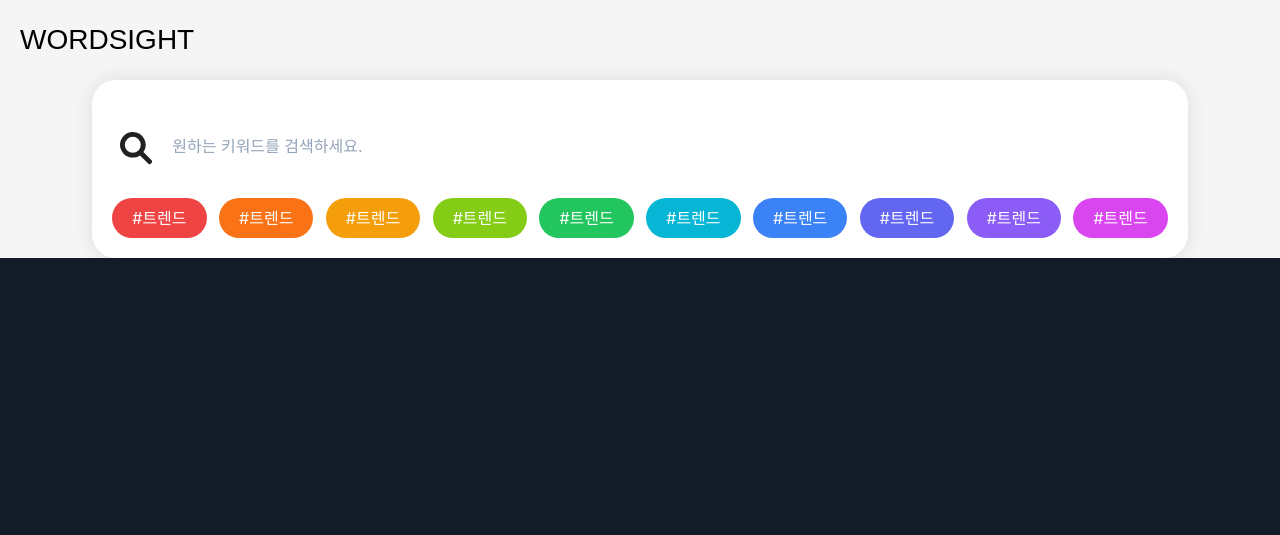
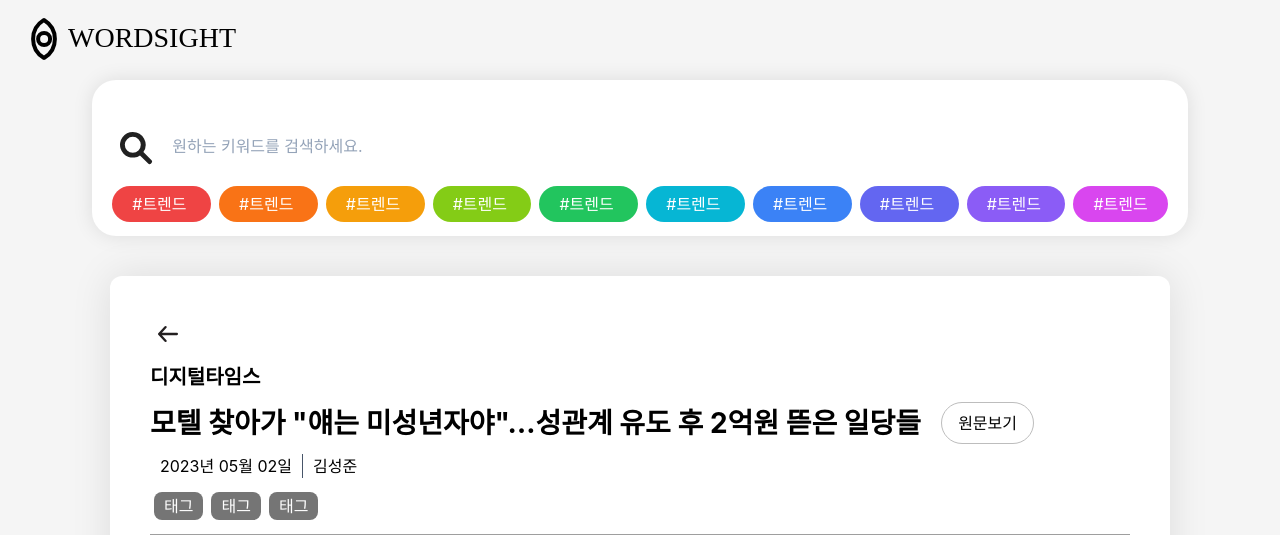
Before and after one commit to ih-tjpark/DevCourse_WordSight_Crawling_WebProject, a Django app: page /045cb746-e884-4294-82f6-20f248ef815a/ in a window 1280 px wide. Shown: the top 535 px of the page. Run offline with Django 4.2, Linux system fonts and the light colour scheme; data comes from the database, SQL or seed files in the repository; some libraries are stand-ins or nearby versions; some web fonts are replaced; grey boxes are pictures that could not be loaded.

Commit message:
add news card vertical templates update news card templates for apply object param update search query url for better finding

```diff
--- a/WordSightProject/wordsight/wordsight_front/static/css/style.css
+++ b/WordSightProject/wordsight/wordsight_front/static/css/style.css
@@ -54,6 +54,14 @@ footer {
     font-weight: 400;
 }
 
+.tag {
+    padding: 0.375rem 0.75rem;
+    border-radius: 8px;
+    background-color: #757575;
+    color: #fff;
+    margin: 0.125rem;
+}
+
 #category1:hover, #category1:active{
     background-color: #F39C12;
     border: 1px solid #F39C12;
@@ -79,3 +87,8 @@ input:focus {
 input[type="checkbox"]  {
     display: none;
 }
+img,
+video {
+    max-width: 100%;
+    height: auto;
+}
--- a/WordSightProject/wordsight/wordsight_front/templates/base.html
+++ b/WordSightProject/wordsight/wordsight_front/templates/base.html
@@ -49,6 +49,7 @@
                     }
                 },
                 borderRadius: {
+                    "lg":"8px",
                     "2xl": "12px",
                     "3xl": "24px",
                     "4xl": "32px",
--- a/WordSightProject/wordsight/wordsight_front/templates/pages/404page.html
+++ b/WordSightProject/wordsight/wordsight_front/templates/pages/404page.html
@@ -1,5 +1,5 @@
 {% extends 'content.html' %}
-
+<!--404error-->
 {% block maincontent%}
 <section id="404error" class="w-full">
     <div class="bg-white my-10 mx-2 rounded-2xl shadow-4xl py-16 px-10 grid grid-flow-row justify-items-center gap-2.5">
--- a/WordSightProject/wordsight/wordsight_front/templates/pages/detail.html
+++ b/WordSightProject/wordsight/wordsight_front/templates/pages/detail.html
@@ -1,8 +1,48 @@
 {% extends 'content.html' %}
 <!--뉴스 상세페이지-->
 {% block maincontent%}
-<section id="news-detail">
-    <div>
+<section id="news-detail" class="w-full max-w-[1080px]">
+    <div class="bg-white my-10 mx-2.5 rounded-2xl shadow-4xl py-10 px-10 grid grid-flow-row justify-items-start gap-2.5">
+        <a href="../">
+            <svg id="그룹_85" data-name="그룹 85" xmlns="http://www.w3.org/2000/svg" width="36" height="36" viewBox="0 0 36 36">
+                <g id="그룹_84" data-name="그룹 84" transform="translate(36) rotate(90)" opacity="0">
+                  <path id="패스_19" data-name="패스 19" d="M0,0H36V36H0Z" fill="#fff"/>
+                </g>
+                <path id="패스_20" data-name="패스 20" d="M26.75,16.856H11.925l4.538-4.983a1.077,1.077,0,0,0-.163-1.612,1.332,1.332,0,0,0-1.762.149l-6.25,6.858a1.342,1.342,0,0,0-.113.171c0,.057,0,.091-.087.149A1.038,1.038,0,0,0,8,18H8a1.038,1.038,0,0,0,.087.411c0,.057,0,.091.087.149a1.342,1.342,0,0,0,.113.171l6.25,6.858A1.3,1.3,0,0,0,15.5,26a1.317,1.317,0,0,0,.8-.263,1.126,1.126,0,0,0,.45-.777,1.1,1.1,0,0,0-.287-.834l-4.538-4.983H26.75a1.148,1.148,0,1,0,0-2.286Z" fill="#231f20"/>
+                <path id="패스_21" data-name="패스 21" d="M0,0H36V36H0Z" fill="none"/>
+            </svg>
+        </a>
+        <div class="text-[20px] font-bold">
+            {{news.news_agency}}
+        </div>
+        <div class="flex">
+            <div class="text-[28px] font-bold flex-auto">
+                {{news.title}}
+            </div>
+            <a href="http://www.kado.net/news/articleView.html?idxno=1181146" target="blank" class="flex-auto py-2 px-4 mx-5 rounded-3xl border-solid border-[1px] border-gray-line hover:bg-gray-line active:bg-active-gray active:text-white active:border-active-gray">
+                원문보기
+            </a>
+        </div>
+        <div class="flex divide-x divide-slate-600">
+            <div class="text-base font-regular flex-auto px-2.5">
+                {{news.created_date|date:"Y년 m월 d일"}}
+            </div>
+            <div class="text-base font-regular flex-auto px-2.5">
+                {{news.reporter}}
+            </div>
+        </div>
+        <div class="flex">
+            <!--관련 태그 리스트 가져오기-->
+            {% for i in "123"|make_list %}
+            <a class="py-0.5 px-2.5 rounded-lg bg-active-gray text-white m-1">
+                태그
+            </a>
+            {% endfor %}
+        </div>
+        <img src="https://www.bigkinds.or.kr/resources/images/01300101/2023/05/02/01300101.20230502131132001.01.jpg" alt="" class="w-full"/>
+        <p class="w-full break-words whitespace-break-spaces">
+            {{news.news_content}}
+        </p>
         <!--여기에 추가해주세요-->
     </div>
 </section>
--- a/WordSightProject/wordsight/wordsight_front/templates/pages/emptyWord.html
+++ b/WordSightProject/wordsight/wordsight_front/templates/pages/emptyWord.html
@@ -1,5 +1,5 @@
 {% extends 'content.html' %}
-
+<!--db에 단어 없음 에러 화면-->
 {% block maincontent%}
 <section id="204error" class="w-full">
     <div class="bg-white my-10 mx-2 rounded-2xl shadow-4xl py-16 px-10 grid grid-flow-row justify-items-center gap-2.5">
--- a/WordSightProject/wordsight/wordsight_front/templates/pages/home.html
+++ b/WordSightProject/wordsight/wordsight_front/templates/pages/home.html
@@ -27,6 +27,6 @@
         </div>
     </section>
     {% include "partial/search.html"%}
-    {% include "partial/newsDisplay.html"%}
+    {% include "partial/newsDisplay.html" with news=news %}
 </div>
 {% endblock%}
--- a/WordSightProject/wordsight/wordsight_front/templates/partial/header.html
+++ b/WordSightProject/wordsight/wordsight_front/templates/partial/header.html
@@ -1,6 +1,15 @@
 <header>
     <a href="{% url "WORDSIGHT:index" %}" class="logo-wrap logo-text">
-        WORDSIGHT
+        <svg xmlns="http://www.w3.org/2000/svg" width="275" height="48" viewBox="0 0 275 48">
+            <g id="그룹_102" data-name="그룹 102" transform="translate(-340 -16)">
+              <text id="WORDSIGHT" transform="translate(388 47)" font-size="28" font-family="SDPress-aOriginal, Sandoll Press Original"><tspan x="0" y="0">WORDSIGHT</tspan></text>
+              <g id="그룹_18" data-name="그룹 18" transform="translate(388 16) rotate(90)">
+                <path id="패스_11" data-name="패스 11" d="M22.981,10A22.03,22.03,0,0,0,4.175,20.6a.554.554,0,0,0,0,.591,21.986,21.986,0,0,0,37.611,0,.554.554,0,0,0,0-.591A22,22,0,0,0,22.981,10Z" transform="translate(0 3.109)" fill="none" stroke="#000" stroke-linecap="round" stroke-linejoin="round" stroke-width="4"/>
+                <path id="패스_12" data-name="패스 12" d="M30,24a6,6,0,1,1-6-6A6,6,0,0,1,30,24Z" transform="translate(-1 -0.109)" fill="rgba(0,0,0,0)" stroke="#000" stroke-linecap="round" stroke-linejoin="round" stroke-width="4"/>
+                <path id="패스_13" data-name="패스 13" d="M0,0H48V48H0Z" fill="none"/>
+              </g>
+            </g>
+        </svg>
     </a>
 
 </header>
--- a/WordSightProject/wordsight/wordsight_front/templates/partial/newsDisplay.html
+++ b/WordSightProject/wordsight/wordsight_front/templates/partial/newsDisplay.html
@@ -4,8 +4,8 @@
     <div class="w-full flex my-10 justify-between">
         <div id="news-card-wrap" class="w-full grid gap-5">
             <!--뉴스카드 반복문 (기능 생성 후 수정)-->
-            {%for j in '012345678'|make_list %}
-                {%include 'partial/newsCard.html' with title="제목없음" %}
+            {%for each in news %}
+                {%include 'partial/newsCard.html' with news=each %}
             {% endfor %}
         </div>
 
--- a/WordSightProject/wordsight/wordsight_front/templates/partial/search.html
+++ b/WordSightProject/wordsight/wordsight_front/templates/partial/search.html
@@ -14,12 +14,11 @@
 
     </input>
     <!--트렌트 키워드 리스트-->
-    <div class="block justify-center mx-4 rounded-3xl pb-5">
+    <div class="w-full h-max mx-4 rounded-3xl pb-5">
         {%for i in '0123456789'|make_list %}
-            <button href="{% url "WORDSIGHT:search" %}" class="bg-point{{forloop.counter}} py-2 px-5 mx-1 mt-1.5 rounded-4xl text-base text-white">
-
+            <a href="{% url "WORDSIGHT:search" %}?q={{i}}"  class="bg-point{{forloop.counter}} min-w-fit py-2 px-5 mx-1 mt-1.5 rounded-4xl text-base text-white">
                 #트렌드
-            </button>
+            </a>
         {% endfor %}
     </div>
 </form>
--- a/WordSightProject/wordsight/wordsight_front/views.py
+++ b/WordSightProject/wordsight/wordsight_front/views.py
@@ -1,16 +1,23 @@
-from django.http import HttpResponse
-from django.shortcuts import render, get_object_or_404
-from new_api import models
+from django.http import HttpResponse, HttpResponseRedirect
+from django.shortcuts import redirect, render, get_object_or_404
+from django.urls import reverse
+from new_api.models import News
 
 # Create your views here.
 def index(request):
-    return render(request, "pages/home.html")
+    news = News.objects.all()
+    context = {'news': news}
+    return render(request, "pages/home.html", context)
 
 def detail(request, news_id):
-    return render(request, "pages/detail.html", {"news_id": news_id})
+    news = get_object_or_404(News, news_id=news_id)
+    context = {'news': news}
+    return render(request, "pages/detail.html", context)
 
 def more(request):
-    return render(request, "pages/more.html")
+    news = News.objects.all()
+    context = {'news': news}
+    return render(request, "pages/more.html", context)
 
 def error404view(request, exception=None):
     return render(request, 'pages/404page.html')
```
Also changed, not shown: WordSightProject/wordsight/wordsight_front/static/base.css (deleted, +0 -77 lines), WordSightProject/wordsight/wordsight_front/templates/pages/insight.html (+36 -7 lines), WordSightProject/wordsight/wordsight_front/templates/partial/newsCard.html (+6 -6 lines), WordSightProject/wordsight/wordsight_front/templates/partial/newsCardVertical.html (added, +8 -0 lines).
